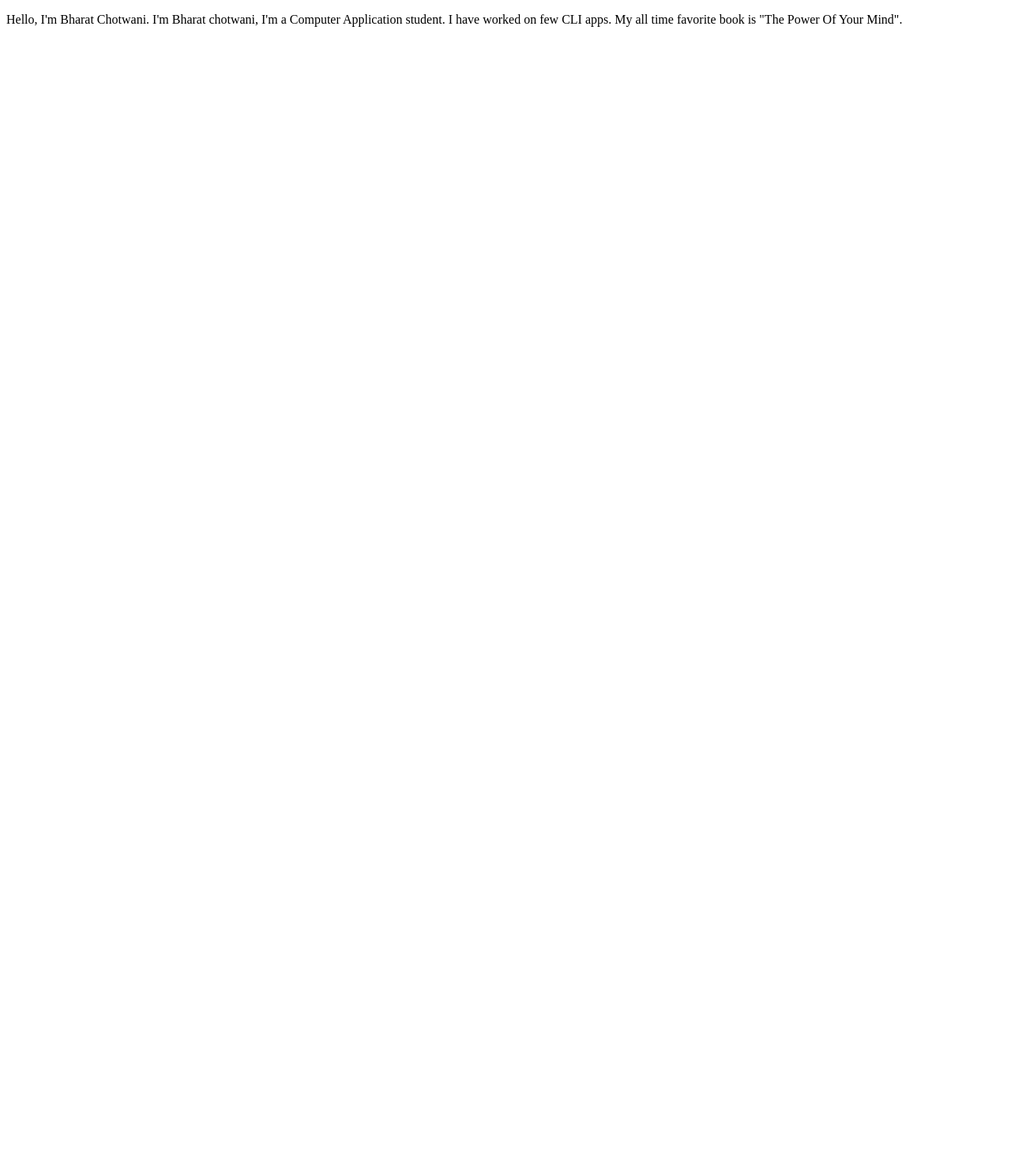
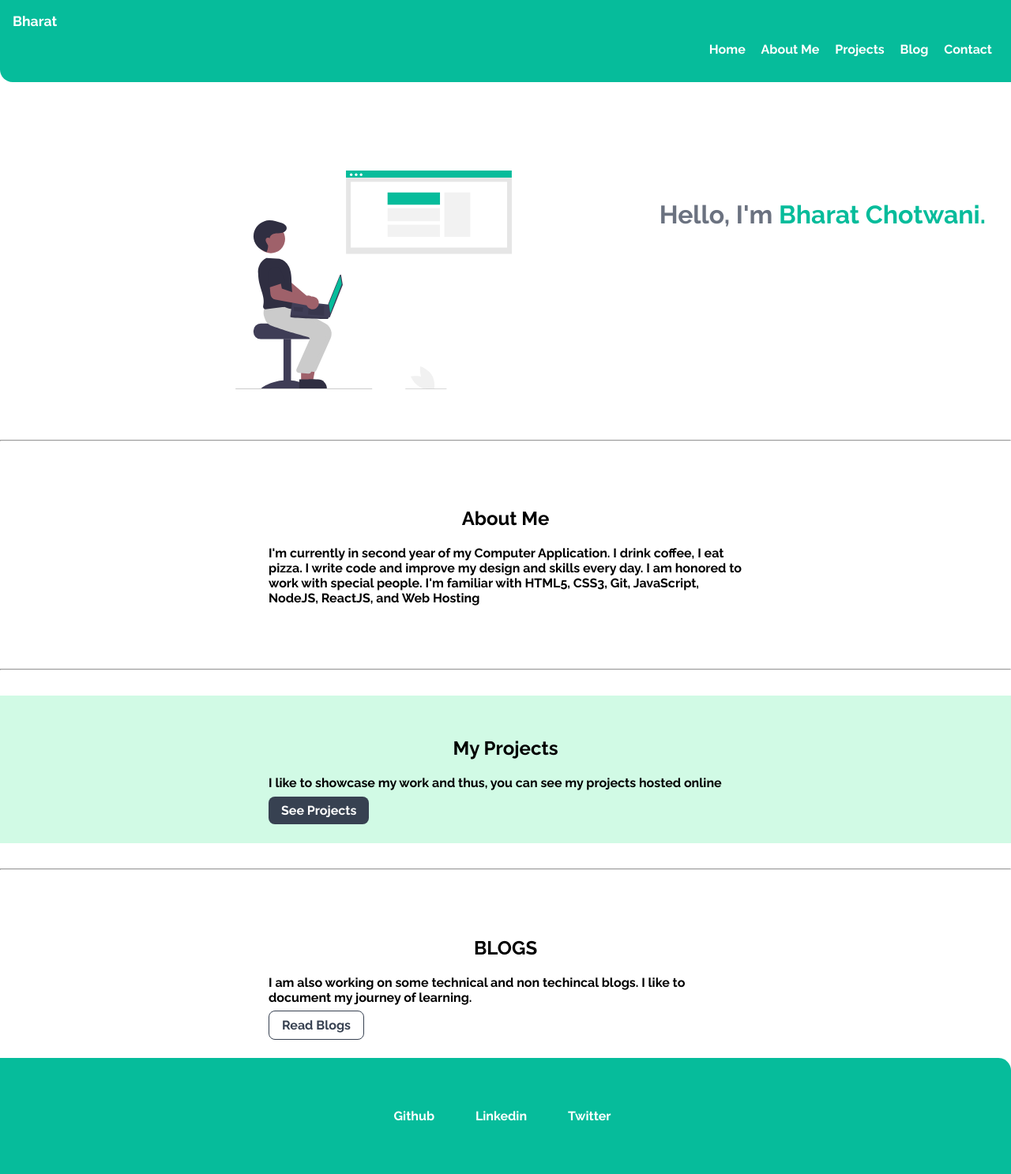
Before and after one commit to bharat-chotwani/Bharat-Chotwani-Portfolio, a plain HTML site: page Index.html in a window 1280 px wide. Shown: the whole page at 79% size. Before the commit the page ends 800 px from the top, so only its background shows below. Drawn offline with Linux system fonts and the light colour scheme.

Commit message:
docs: added more think about me

```diff
--- a/Index.html
+++ b/Index.html
@@ -4,14 +4,89 @@
     <meta charset="UTF-8">
     <meta http-equiv="X-UA-Compatible" content="IE=edge">
     <meta name="viewport" content="width=device-width, initial-scale=1.0">
-    <title>Bharat Chotwani</title>
+    <title>Bharat Chotwani | Portfolio</title>
+    <link rel="stylesheet" href="style.css">
 </head>
 <body>
-    <P>Hello, I'm Bharat Chotwani.
-        I'm Bharat chotwani, I'm a Computer Application student.
+    <nav class="navigation">
+        <div class="nav-brand">Bharat</div>
 
-        I have worked on few CLI apps.
-        My all time favorite book is "The Power Of Your Mind".
-    </P>
+            <ul class="nav-pills">
+                <li class="list-inline"><a href="/" class="Links Link-active">Home</a></li>
+                <li class="list-inline"><a href="/" class="Links">About Me</a></li>
+                <li class="list-inline"><a href="/" class="Links">Projects</a></li>
+                <li class="list-inline"><a href="/" class="Links">Blog</a></li>
+                <li class="list-inline"><a href="/" class="Links">Contact</a></li>
+            </ul>
+
+    </nav>
+
+
+
+
+
+    <header class="hero">
+        <img class="hero-image" src="/images/Web_developer.svg" />
+        <h1 class="hero-heading">Hello, I'm <span class="heading-inverted">Bharat Chotwani.</span></h1>
+    </header>
+
+    <hr>
+
+    <section class="section">
+        <div class="container-fluid Container-center"><h1>About Me</h1>
+           <p>I'm currently in second year of my Computer Application. I drink coffee, I eat pizza. I write code and improve
+            my design and skills every day.
+            I am honored to work with special people. I'm familiar with HTML5, CSS3, Git, JavaScript, NodeJS, ReactJS, and Web Hosting  </p></div>
+
+   </section>
+
+   <hr>
+
+
+
+
+
+
+   <section class="section ow">
+    <div class="container-fluid Container-center"><h1>My Projects</h1>
+        <p>I like to showcase my work and thus, you can see my projects hosted online</p>
+        <a href="/" class="link link-primary">See Projects</a>
+    </div>
+
+    </section>
+
+     <hr>
+
+
+    <section class="section">
+        <div class="container-fluid Container-center"><h1>BLOGS</h1>
+            <p>I am also working on some technical and non techincal blogs. I like to document my journey of learning.</p>
+            <a href="/" class="link link-secondary">Read Blogs</a>
+        </div>
+
+    </section>
+
+
+
+    <footer class="footer">
+        <div class="footer-header"></div>
+
+            <ul class="social-links list-inline">
+                <li class="list-inline">
+                    <a class="link" href="/">Github</a>
+                </li>
+                <li class="list-inline">
+                    <a class="link" href="/">Linkedin</a>
+                </li>
+                <li class="list-inline">
+                    <a class="link" href="/">Twitter</a>
+                </li>
+            </ul>
+
+    </footer>
+
+
+
+
 </body>
 </html>
--- /dev/null
+++ b/style.css
@@ -0,0 +1,173 @@
+@import url('https://fonts.googleapis.com/css2?family=Raleway:ital,wght@0,700;1,400&display=swap');
+
+* {
+
+    padding: 0;
+    font-family: 'Raleway', sans-serif;
+}
+
+:root {
+    --primary-color: #06BC9B;
+    --secondary-color: #374151;
+    --off-white: #d1fae5;
+    --dark-color: #6B7280;
+}
+
+
+body{
+    font-family: 'Raleway', sans-serif;
+    margin: 0px;
+}
+
+hr {
+    margin: 2rem 0rem;
+}
+
+/** container **/
+.container-fluid {
+    padding: 0rem 1rem;
+}
+
+.Container-center {
+    max-width: 600px;
+    margin: auto;
+}
+
+/* Links */
+.link {
+    text-decoration: none;
+    padding: 0.5rem 1rem;
+    /* margin-top: 1rem;
+    margin-bottom: 1rem; */
+}
+
+.link-primary {
+    background-color: var(--secondary-color);
+    border-radius: 0.5rem;
+    color: white;
+
+}
+
+.link-primary:hover{
+    background-color: var(--primary-color);
+}
+
+.link-secondary:hover{
+    background-color: var(--primary-color);
+    color: white;
+}
+
+.link-secondary {
+    color: var(--secondary-color);
+    border-radius: 0.5rem;
+    border: 1px solid var(--secondary-color);
+
+}
+
+
+/* Lists */
+
+.list-non-bullet {
+    list-style: none;
+}
+
+.list-inline {
+    display: inline;
+    padding: 0rem 0.5rem;
+}
+
+/* Navigation bar */
+
+.navigation {
+    background-color: var(--primary-color);
+    color: white;
+    padding: 1rem ;
+    border-bottom-left-radius: 1rem;
+}
+
+.navigation .nav-brand {
+    font-weight: bold;
+    font-size: 1.1rem;
+}
+
+.navigation .nav-pills {
+    text-align: right;
+}
+
+.navigation .Links {
+    color: white;
+    text-decoration: none;
+
+}
+
+.navigation .Link-active {
+    font-weight: bold;
+
+}
+
+.Links:hover {
+color: var(--secondary-color);
+}
+
+/* header */
+
+.hero {
+    padding: 2rem;
+    margin-top: 5rem;
+    margin-left: 5rem;
+    display: flex;
+}
+
+.hero .hero-image {
+    max-width: 350px;
+    display: block;
+    margin: auto;
+}
+
+.hero .hero-heading {
+    color: var(--dark-color);
+    padding-top: 1rem;
+    text-align: center;
+    font-size: 2rem;
+}
+
+.hero .hero-heading .heading-inverted {
+    color: var(--primary-color);
+}
+
+/** section **/
+
+.section {
+    padding: 2rem;
+}
+
+.section h1 {
+    text-align: center;
+}
+
+.ow {
+    background-color: var(--off-white);
+}
+
+/* footer */
+
+.footer {
+    background-color: var(--primary-color);
+    padding: 4rem 1rem;
+    text-align: center;
+    color: white;
+    border-top-right-radius: 1rem;
+}
+
+.footer .link {
+    color: white;
+}
+
+.footer .footer-header {
+    font-weight: bold;
+    font-size: large;
+}
+
+.footer ul {
+    padding-inline-start: 0px;
+}
```
Also changed, not shown: images/Web_developer.svg (added).
